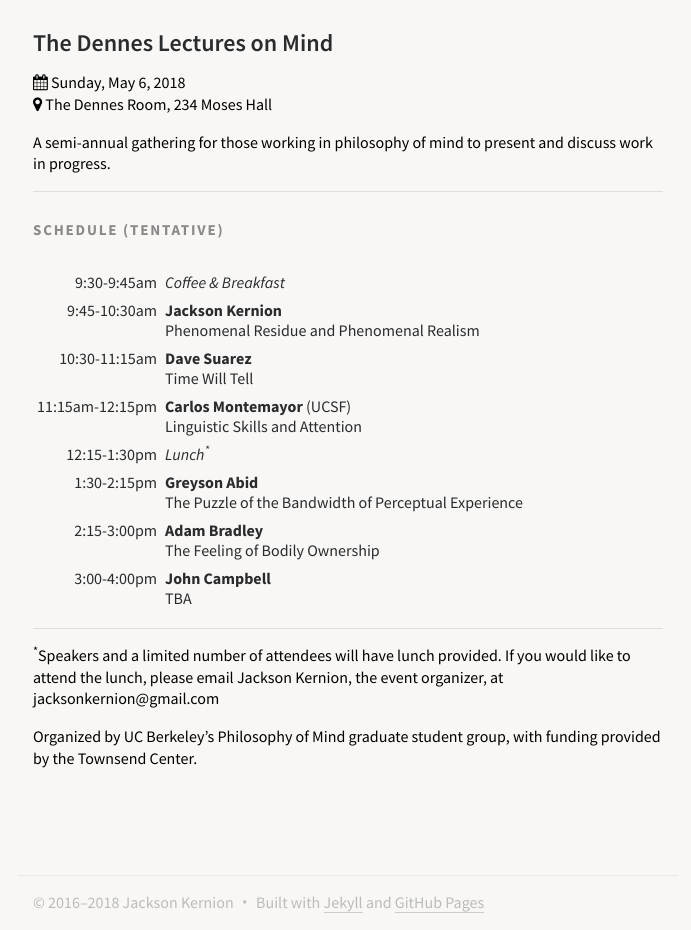
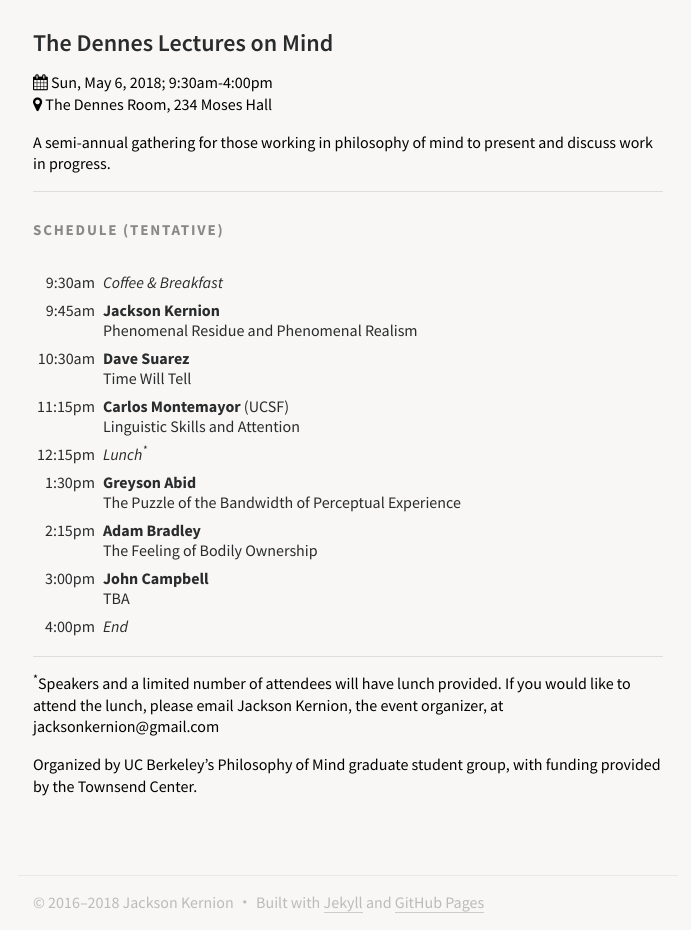
Before and after one commit to jacksonkernion/jacksonkernion.github.io, a Jekyll site: the page built from dennes-lectures.md, in a window 1280 px wide. Shown: the whole page, without its empty margins (292-983 px from the left). Built offline with Jekyll 4.4.1, drawn with Linux system fonts in a browser that asks for light colours; nearby versions of some CDN libraries.

Commit message:
Update dennes-lectures.md

```diff
--- a/dennes-lectures.md
+++ b/dennes-lectures.md
@@ -4,7 +4,7 @@ layout: post
 ---
 
 # The Dennes Lectures on Mind
-<i class="fa fa-calendar"></i> Sunday, May 6, 2018
+<i class="fa fa-calendar"></i> Sun, May 6, 2018; 9:30am-4:00pm
 <i class="fa fa-map-marker"></i> The Dennes Room, 234 Moses Hall
 
 A semi-annual gathering for those working in philosophy of mind to present and discuss work in progress.
@@ -15,14 +15,15 @@ A semi-annual gathering for those working in philosophy of mind to present and d
 
 |   |   |
 | ---: | :--- |
-| 9:30-9:45am | *Coffee & Breakfast* |
-| 9:45-10:30am | **Jackson Kernion** <br/> Phenomenal Residue and Phenomenal Realism |
-| 10:30-11:15am | **Dave Suarez** <br/> Time Will Tell |
-| 11:15am-12:15pm | **Carlos Montemayor** (UCSF) <br/> Linguistic Skills and Attention |
-| 12:15-1:30pm | _Lunch<sup>*</sup>_ |
-| 1:30-2:15pm | **Greyson Abid** <br/> The Puzzle of the Bandwidth of Perceptual Experience|
-| 2:15-3:00pm| **Adam Bradley** <br/> The Feeling of Bodily Ownership |
-| 3:00-4:00pm |  **John Campbell** <br/> TBA|
+| 9:30am | *Coffee & Breakfast* |
+| 9:45am | **Jackson Kernion** <br/> Phenomenal Residue and Phenomenal Realism |
+| 10:30am | **Dave Suarez** <br/> Time Will Tell |
+| 11:15pm | **Carlos Montemayor** (UCSF) <br/> Linguistic Skills and Attention |
+| 12:15pm | _Lunch<sup>*</sup>_ |
+| 1:30pm | **Greyson Abid** <br/> The Puzzle of the Bandwidth of Perceptual Experience|
+| 2:15pm| **Adam Bradley** <br/> The Feeling of Bodily Ownership |
+| 3:00pm |  **John Campbell** <br/> TBA|
+| 4:00pm |  *End*|
 
 ---
 
```
